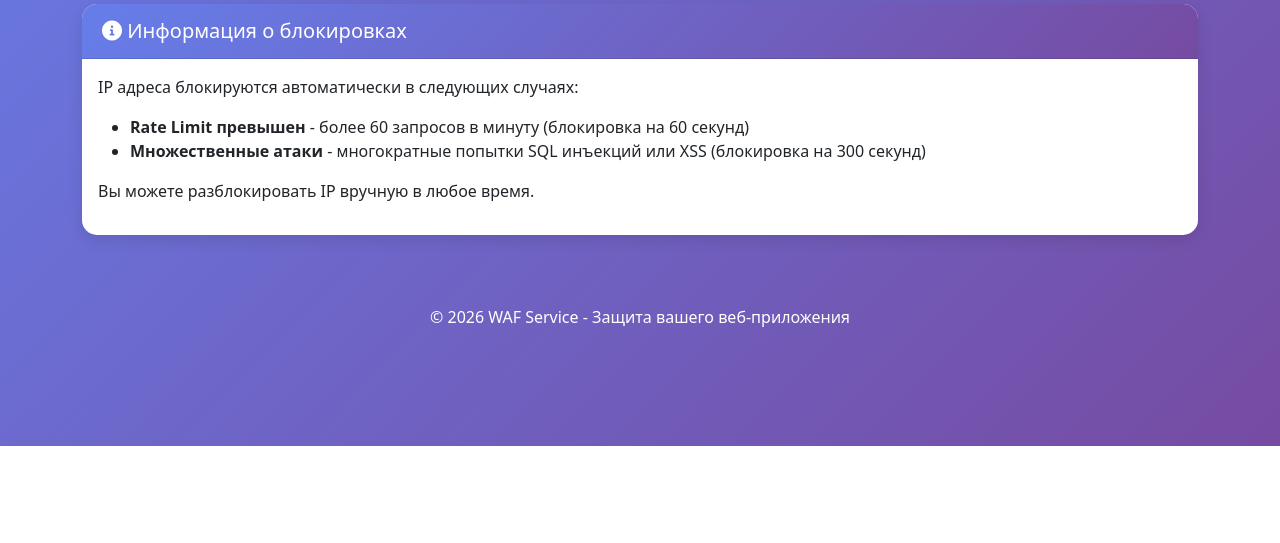
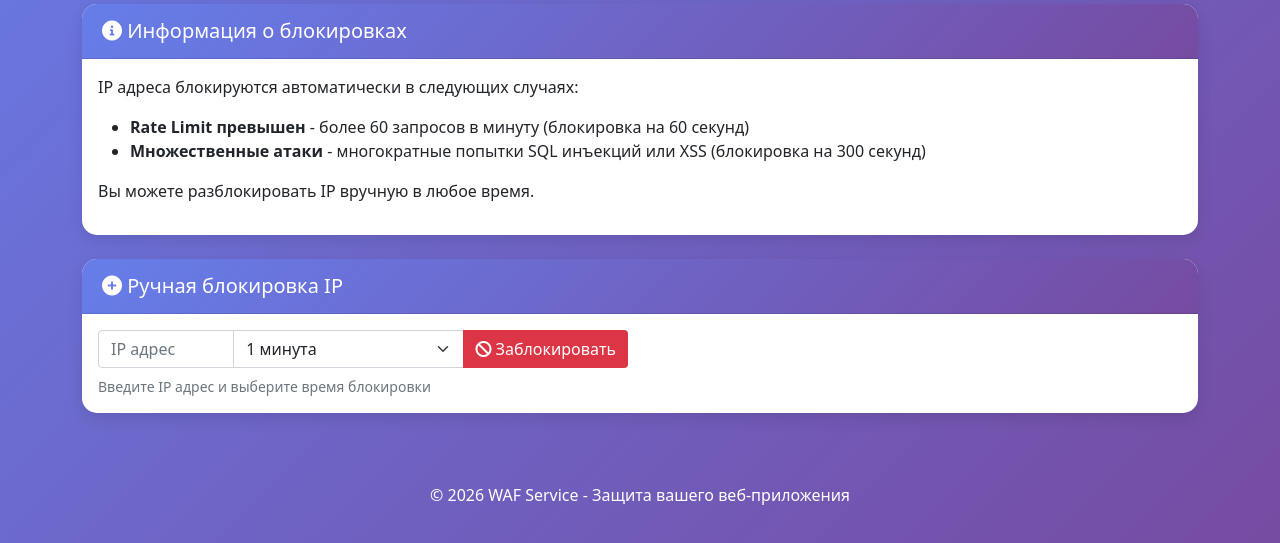
Before and after one commit to SkiFlye/WAF_Service, a Flask app: page /blocked_ips in a window 1280 px wide. Shown: the part 354-897 px from the top of the page. Before the commit the page ends 800 px from the top, so only its background shows below. Run offline with Flask 3, Linux system fonts and the light colour scheme; the visitor is signed in with stand-in values (Sample User, id 1).

```diff
--- a/app/templates/blocked_ips.html
+++ b/app/templates/blocked_ips.html
@@ -21,11 +21,11 @@
                     </thead>
                     <tbody>
                         {% for block in blocked_ips %}
-                        <tr>
+                        <tr id="block-row-{{ block.ip|replace('.', '_') }}">
                             <td><code>{{ block.ip }}</code></td>
                             <td>{{ block.blocked_until.strftime('%Y-%m-%d %H:%M:%S') }}</td>
                             <td>{{ block.reason }}</td>
-                            <td id="timer-{{ loop.index }}"></td>
+                            <td class="timer-cell" data-until="{{ block.blocked_until.isoformat() }}">--</td>
                             <td>
                                 <button class="btn btn-sm btn-success" onclick="unblockIP('{{ block.ip }}')">
                                     <i class="fas fa-check"></i> Разблокировать
@@ -33,7 +33,7 @@
                             </td>
                         </tr>
                         {% else %}
-                        <tr>
+                        <tr id="noBlocksRow">
                             <td colspan="5" class="text-center">
                                 <i class="fas fa-check-circle"></i> Нет заблокированных IP
                             </td>
@@ -58,9 +58,88 @@
             <p>Вы можете разблокировать IP вручную в любое время.</p>
         </div>
     </div>
+
+    <div class="card mt-4">
+        <div class="card-header">
+            <h5 class="mb-0"><i class="fas fa-plus-circle"></i> Ручная блокировка IP</h5>
+        </div>
+        <div class="card-body">
+            <div class="row">
+                <div class="col-md-6">
+                    <div class="input-group">
+                        <input type="text" id="manualIp" class="form-control" placeholder="IP адрес">
+                        <select id="manualDuration" class="form-select" style="width: auto;">
+                            <option value="60">1 минута</option>
+                            <option value="300">5 минут</option>
+                            <option value="3600">1 час</option>
+                            <option value="86400">24 часа</option>
+                            <option value="604800">Неделя</option>
+                        </select>
+                        <button class="btn btn-danger" onclick="blockIpManually()">
+                            <i class="fas fa-ban"></i> Заблокировать
+                        </button>
+                    </div>
+                    <div class="form-text mt-2">
+                        Введите IP адрес и выберите время блокировки
+                    </div>
+                </div>
+            </div>
+        </div>
+    </div>
 </div>
 
+<style>
+    .btn-danger {
+        background-color: #dc3545;
+        border: none;
+    }
+    .btn-danger:hover {
+        background-color: #c82333;
+    }
+</style>
+
 <script>
+function blockIpManually() {
+    const ip = document.getElementById('manualIp').value.trim();
+    const duration = parseInt(document.getElementById('manualDuration').value);
+
+    if (!ip) {
+        alert('Введите IP адрес');
+        return;
+    }
+
+    const ipPattern = /^(\d{1,3}\.){3}\d{1,3}$/;
+    if (!ipPattern.test(ip)) {
+        alert('Введите корректный IP адрес (например, 192.168.1.1)');
+        return;
+    }
+
+    if (confirm(`Заблокировать IP ${ip} на выбранное время?`)) {
+        fetch('/block_ip_manual', {
+            method: 'POST',
+            headers: {
+                'Content-Type': 'application/json',
+            },
+            body: JSON.stringify({
+                ip: ip,
+                duration: duration,
+                reason: 'Ручная блокировка'
+            })
+        })
+        .then(response => response.json())
+        .then(data => {
+            if (data.success) {
+                location.reload();
+            } else {
+                alert('Ошибка: ' + (data.error || 'Не удалось заблокировать IP'));
+            }
+        })
+        .catch(error => {
+            alert('Ошибка при блокировке: ' + error);
+        });
+    }
+}
+
 function unblockIP(ip) {
     if (confirm(`Разблокировать IP ${ip}?`)) {
         fetch('/unblock_ip', {
@@ -80,9 +159,14 @@ function unblockIP(ip) {
 }
 
 function updateTimers() {
-    {% for block in blocked_ips %}
-    const until = new Date("{{ block.blocked_until.isoformat() }}");
+    const timerCells = document.querySelectorAll('.timer-cell');
     const now = new Date();
+
+    timerCells.forEach(cell => {
+        const untilStr = cell.getAttribute('data-until');
+        if (!untilStr) return;
+
+        const until = new Date(untilStr);
         const diff = Math.max(0, Math.floor((until - now) / 1000));
 
         if (diff > 0) {
@@ -95,11 +179,11 @@ function updateTimers() {
             if (minutes > 0 || hours > 0) text += `${minutes}м `;
             text += `${seconds}с`;
 
-        document.getElementById(`timer-{{ loop.index }}`).innerText = text;
+            cell.innerText = text;
         } else {
-        document.getElementById(`timer-{{ loop.index }}`).innerText = "Истекло";
+            cell.innerText = "Истекло";
         }
-    {% endfor %}
+    });
 }
 
 setInterval(updateTimers, 1000);
```
Lines whose indentation alone changed are shown as unchanged.
